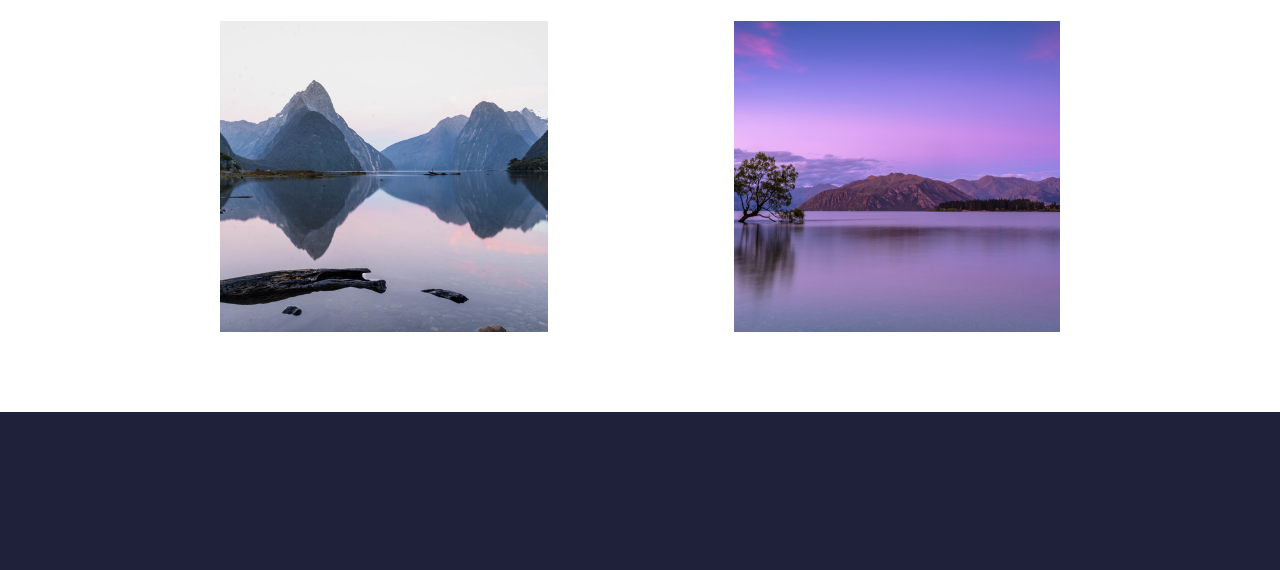
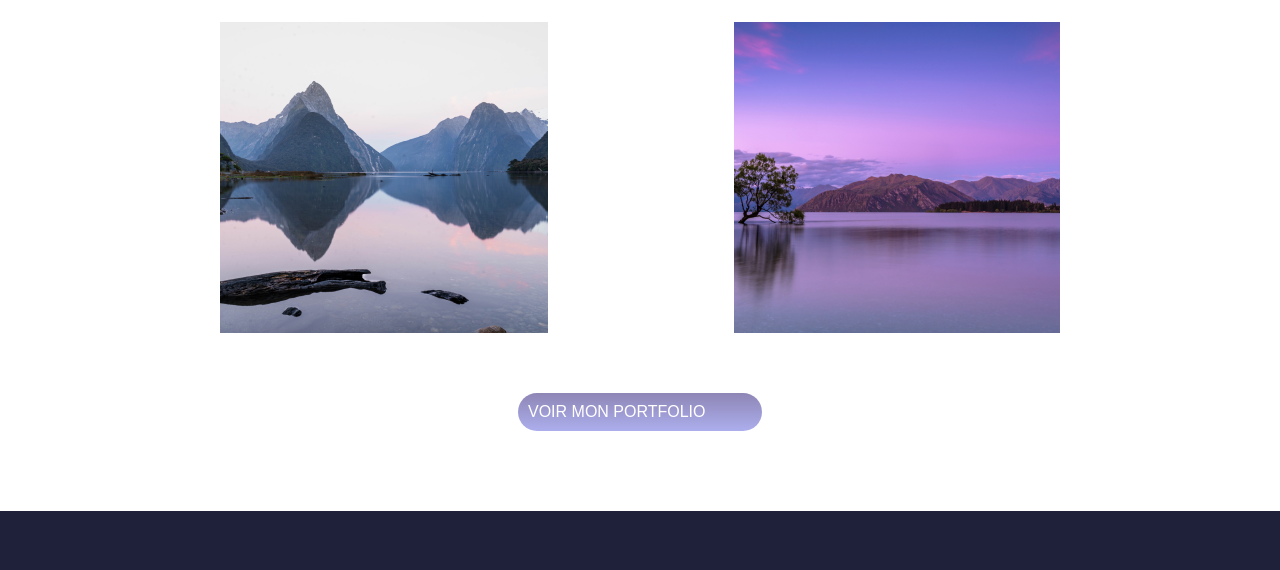
Before and after one commit to rakazakben/projet2, a plain HTML site: page index.html in a window 1280 px wide. Shown: the part 1633-2203 px from the top of the page. Drawn offline with Linux system fonts and the light colour scheme.

Commit message:
finition section photo accueil

```diff
--- a/index.html
+++ b/index.html
@@ -45,6 +45,7 @@
                     <img src="images/home/element-5.png" title="mer roche">
                     <img src="images/home/element-6.png" title="mer roche">
                 </div>
+                <a class="lienspe" href="">VOIR MON PORTFOLIO</a>
             </section>
             <section class="contact">
 
--- a/style.css
+++ b/style.css
@@ -3,7 +3,7 @@
 }
 
 a{
-    color: black;
+    color: #242424;
     text-decoration: none;
 }
 a:hover{
@@ -44,6 +44,8 @@ header, footer {
     background: linear-gradient( #8e86b5, #acaeed);
     border-radius: 50px;
     padding: 10px;
+    width: 20%;
+    margin-top: 60px;
 }
 .lienspe:hover{
     background: linear-gradient(#696484, #8788BA)
@@ -89,6 +91,10 @@ section{
 .lastproject{
     background-color: white;
     color: #1f2039;
+    display: flex;
+    flex-direction: column;
+    align-items: center;
+
 }
 nav, footer{
     display: flex;
@@ -98,4 +104,6 @@ nav, footer{
 }
 nav a{
     margin-left: 30px;
+    font-size: 1.3em;
+    font-weight: bold;
 }
```
